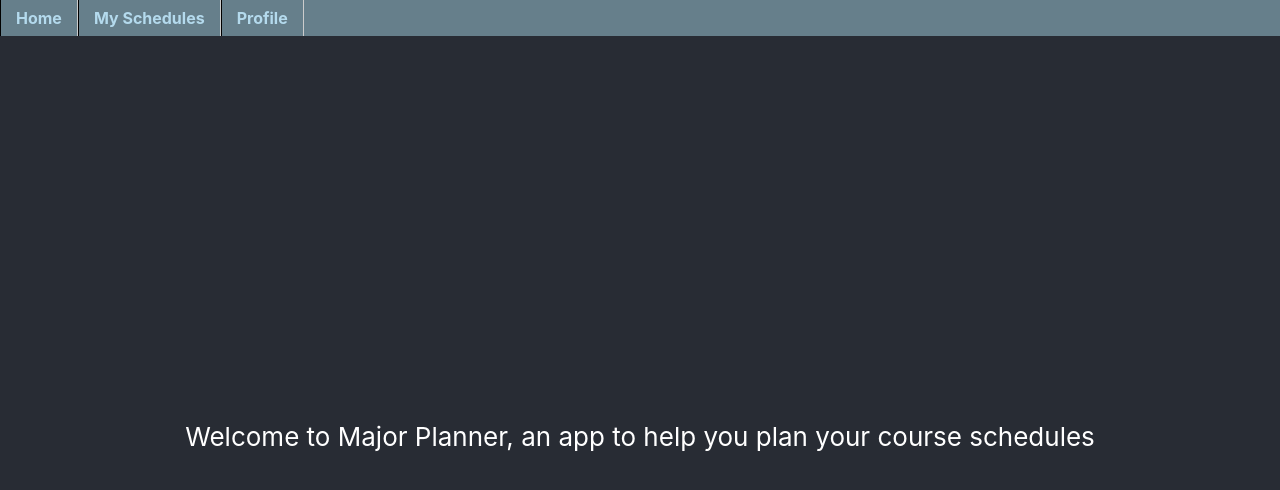
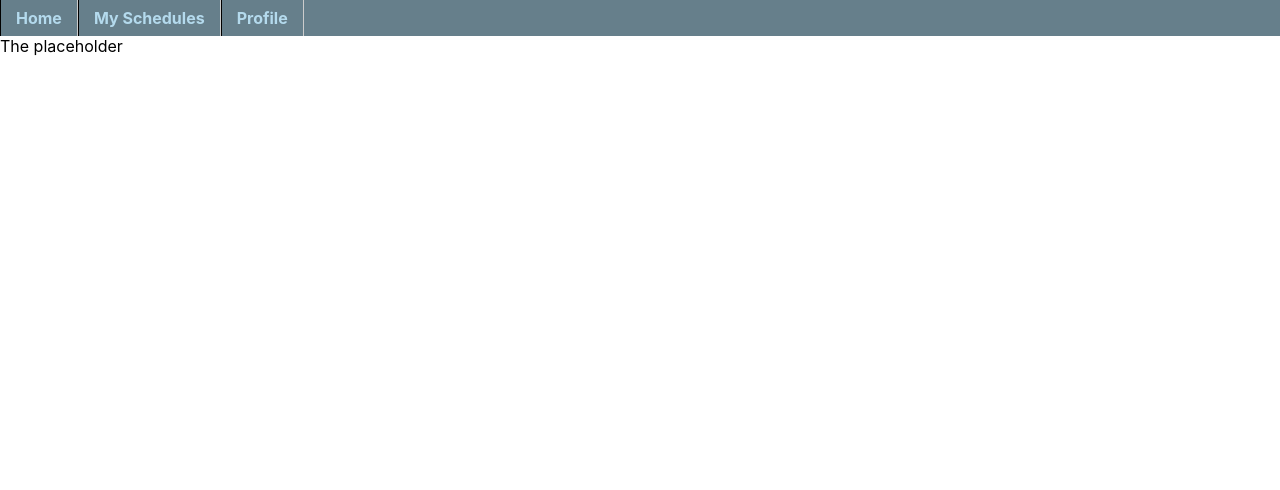
Before and after one commit to CS320-group-B/CS320-project, a React (Create React App) app in the folder client/: page /profile in a window 1280 px wide. Shown: the top 490 px of the page. Built offline with nearby package versions, Linux system fonts and the light colour scheme.

Commit message:
Setup a page placeholder as a profile page

```diff
--- a/client/package.json
+++ b/client/package.json
@@ -8,6 +8,7 @@
     "@testing-library/user-event": "^13.5.0",
     "react": "^18.2.0",
     "react-dom": "^18.2.0",
+    "react-router-dom": "^6.9.0",
     "react-scripts": "5.0.1",
     "web-vitals": "^2.1.4"
   },
--- a/client/src/App.css
+++ b/client/src/App.css
@@ -24,10 +24,6 @@
   color: white;
 }
 
-.App-link {
-  color: #61dafb;
-}
-
 @keyframes App-logo-spin {
   from {
     transform: rotate(0deg);
--- a/client/src/App.js
+++ b/client/src/App.js
@@ -1,17 +1,20 @@
 import logo from './logo.svg';
+import { BrowserRouter, Routes, Route } from "react-router-dom";
 import './App.css';
 import Navbar from "./components/Navbar/Navbar";
+import Home from "./components/Home/Home"
+import Profile from "./components/Profile/Profile"
 
 function App() {
   return (
-    <div className="App">
+    <BrowserRouter>
       <Navbar />
-      <header className="App-header">
-        <p>
-          Welcome to Major Planner, an app to help you plan your course schedules
-        </p>
-      </header>
-    </div>
+      <Routes>
+        <Route exact path="/" element={<Home />} />
+        <Route exact path="/profile" element={<Profile />} />
+      </Routes>
+
+    </BrowserRouter>
   );
 }
 
--- /dev/null
+++ b/client/src/components/Home/Home.js
@@ -0,0 +1,13 @@
+import "./Home.css";
+
+function Home () {
+    return (
+        <header className="App-header">
+          <p>
+            Welcome to Major Planner, an app to help you plan your course schedules
+          </p>
+        </header>
+    );
+}
+
+export default Home
--- a/client/src/components/Navbar/Navbar.js
+++ b/client/src/components/Navbar/Navbar.js
@@ -4,9 +4,9 @@ function Navbar () {
     return (
         <div>
           <ul id="nav">
-            <li><a href="#">Home</a></li>
+            <li><a href="/">Home</a></li>
             <li><a href="#">My Schedules</a></li>
-            <li><a href="#">Profile</a></li>
+            <li><a href="/Profile">Profile</a></li>
           </ul>
         </div>
     );
--- /dev/null
+++ b/client/src/components/Profile/Profile.js
@@ -0,0 +1,11 @@
+import "./Profile.css";
+
+function Profile () {
+    return (
+        <header>
+            The placeholder
+        </header>
+    );
+}
+
+export default Profile
```
Also changed, not shown: client/src/components/Home/Home.css (added), client/src/components/Profile/Profile.css (added), 1 other file (tests, documents, lock files or other folders).
